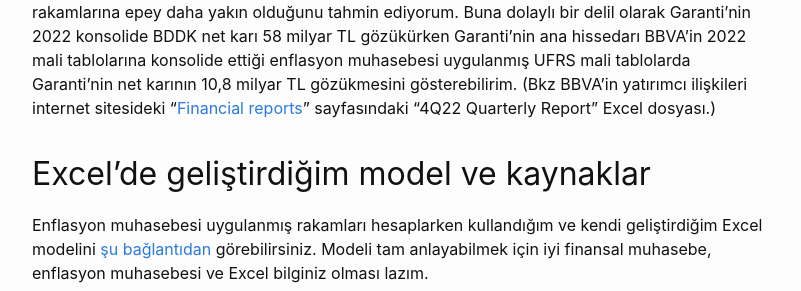
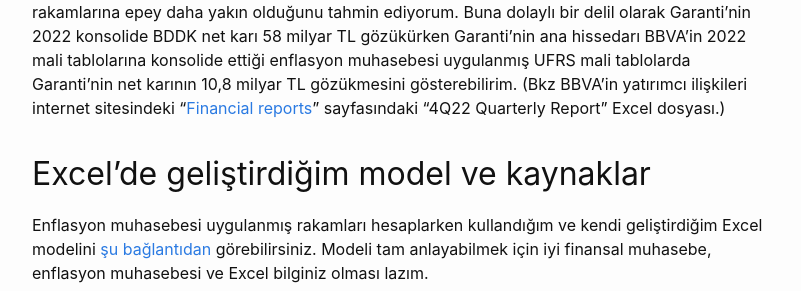
Before and after one commit to apaksoy/apaksoy.github.io, a Jekyll site: the page built from _posts/2023-04-14-bankalar-enflasyon-muhasebesi.md, in a window 1280 px wide and 1400 px high, scrolled down 2646 px. Shown: the part 282-573 px from the top of the window, without its empty margins (238-1039 px from the left). Built offline with Jekyll 4.4.1, drawn with Linux system fonts in a browser that asks for light colours; some of the changed text lies outside the part shown.

Commit message:
fixed grammar, improved formatting.

```diff
--- a/_posts/2023-04-14-bankalar-enflasyon-muhasebesi.md
+++ b/_posts/2023-04-14-bankalar-enflasyon-muhasebesi.md
@@ -38,7 +38,7 @@
 
 Olur da bankalar 2021 veya 2022 yılı için mali tablolarını enflasyon muhasebesi uygulanmış olarak birgün kamuya açıklarlarsa, tümünde buradakilere yakın rakamlar çıkar diye bir iddiam yok çünkü bazı önemli detaylar net olmadığı gibi olanların da bazıları o zamana kadar değişebilir veya ek kural gelebilir. Örneğin genel fiyat düzeyi için tam neyin baz alınacağı açık değil. Enflasyon muhasebesi uygulanmış finansallarını yakın zamanda gönüllü olarak ayrıca açıklayan birkaç şirket TÜFE’yi kullanmışsa da ne vergi kanunlarında ne de TMS’de bu konuda netlik var.
 
-Yine de hesapladığım enflasyon muhasebesi uygulanmış rakamların bankaların “gerçek” rakamlarına epey daha yakın olduğunu tahmin ediyorum. Buna dolaylı bir delil olarak Garanti’nin 2022 konsolide BDDK net karı 58 milyar TL gözükürken Garanti’nin ana hissedarı BBVA’in 2022 mali tablolarına konsolide ettiği enflasyon muhasebesi uygulanmış UFRS mali tablolarda Garanti’nin net karının 10,8 milyar TL gözükmesini gösterebilirim. (Bkz BBVA'in yatırımcı ilişkileri internet sitesideki "[Financial reports](https://shareholdersandinvestors.bbva.com/financials/financial-reports/#2022)" sayfasındaki “4Q22 Quarterly Report” Excel dosyası.)
+Yine de hesapladığım enflasyon muhasebesi uygulanmış rakamların bankaların “gerçek” rakamlarına epey daha yakın olduğunu tahmin ediyorum. Buna dolaylı bir delil olarak Garanti’nin 2022 konsolide BDDK net karı 58 milyar TL gözükürken Garanti’nin ana hissedarı BBVA’in 2022 mali tablolarına konsolide ettiği enflasyon muhasebesi uygulanmış UFRS mali tablolarda Garanti’nin net karının 10,8 milyar TL gözükmesini gösterebilirim. (Bkz BBVA'in yatırımcı ilişkileri internet sitesindeki "[Financial reports](https://shareholdersandinvestors.bbva.com/financials/financial-reports/#2022)" sayfasındaki “4Q22 Quarterly Report” Excel dosyası.)
 
 ## Excel'de geliştirdiğim model ve kaynaklar
 Enflasyon muhasebesi uygulanmış rakamları hesaplarken kullandığım ve kendi geliştirdiğim Excel modelini [şu bağlantıdan](https://1drv.ms/x/s!An7xDJLejfMUjWpWUuwChT1dQC6h?e=G66RY5) görebilirsiniz. Modeli tam anlayabilmek için iyi finansal muhasebe, enflasyon muhasebesi ve Excel bilginiz olması lazım.
@@ -67,4 +67,4 @@
 
 #Enflasyon #BIST #XBANK #AKBNK #GARAN #HALKB #ISCTR #TSKB #VAKBN #YKBNK
 
-Not: Bu yazının bir benzerini [@curiosus137 Twitter hesabı üzerinden](https://twitter.com/curiosus137/status/1639210228469121024?s=61&t=ckXSOwzZY7rHjBboCn3XJg) 2023-03-24 tarihinde yayımladım.
+Not: Bu yazının bir benzerini @curiosus137 [Twitter hesabı üzerinden](https://twitter.com/curiosus137/status/1639210228469121024?s=61&t=ckXSOwzZY7rHjBboCn3XJg) 2023-03-24 tarihinde yayımladım.
```
Also changed, not shown: other parts of _posts/2023-04-14-bankalar-enflasyon-muhasebesi.md (+1 -1 lines).
